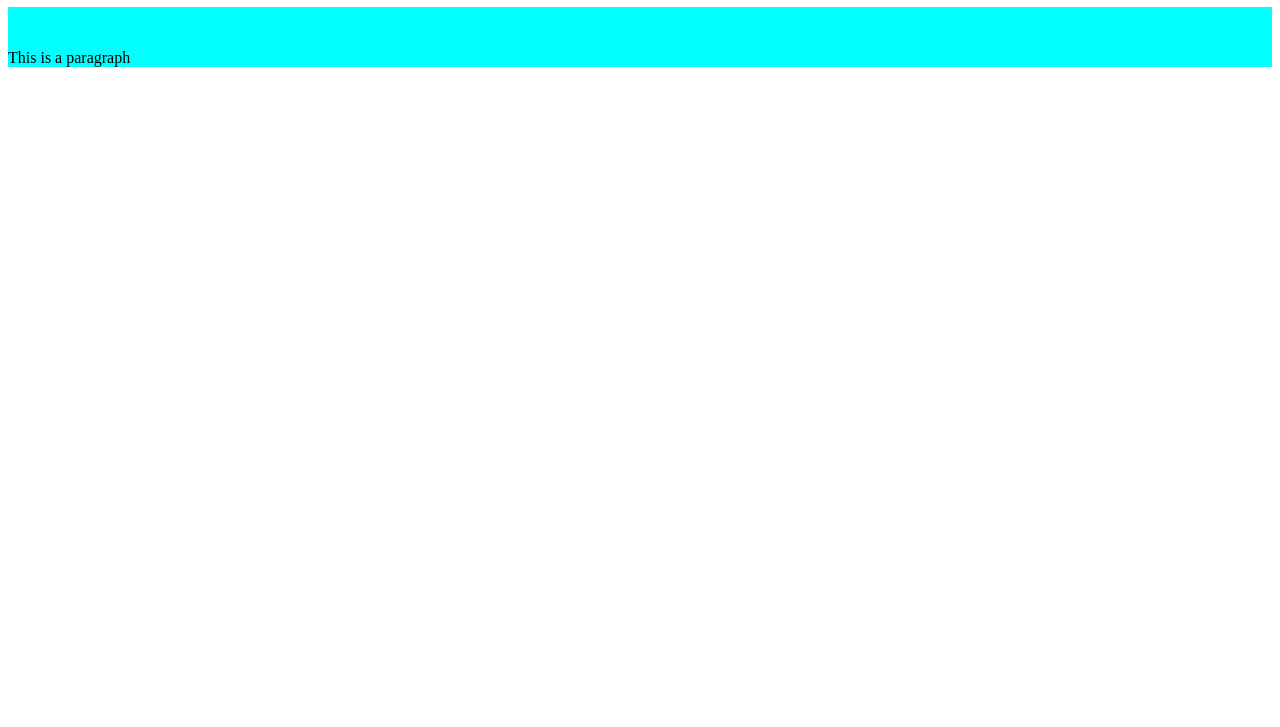
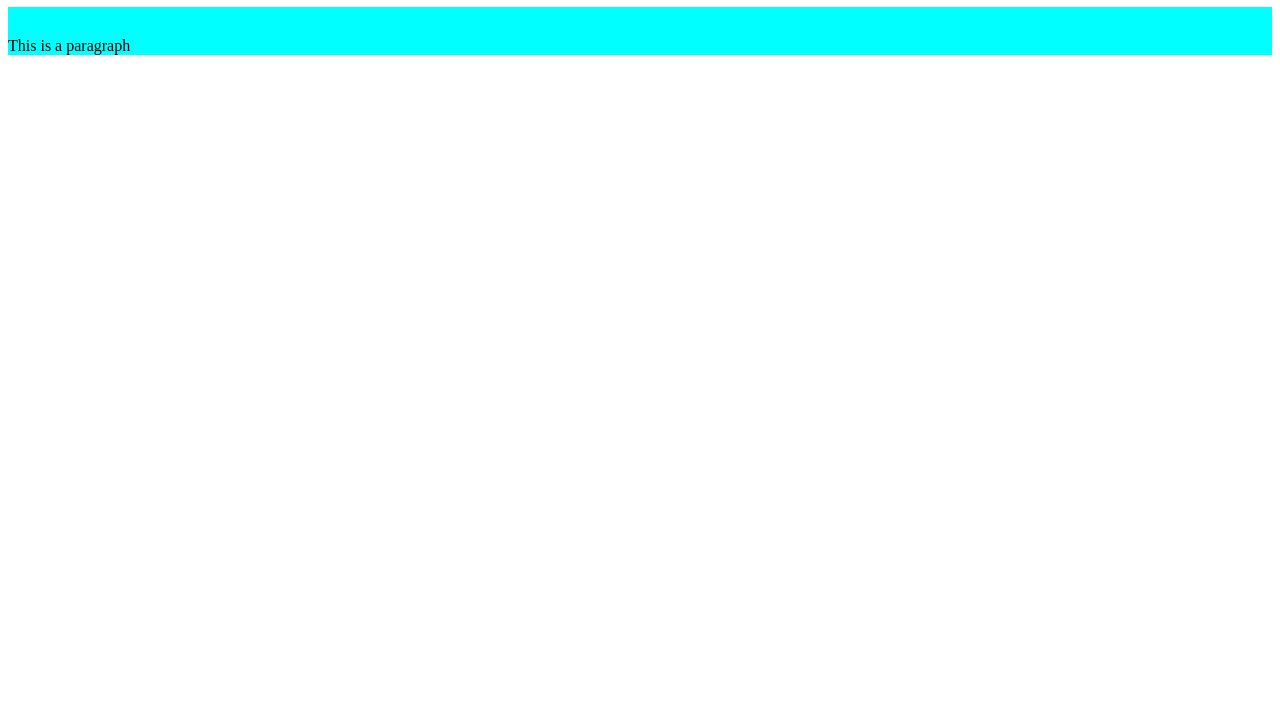
Before and after one commit to tim0107/BTVN3, a plain HTML site: page Link2/Phieuso1/bai2/index.html in a window 1280 px wide. Shown: the part 73-800 px from the top of the page. Drawn offline with Linux system fonts and the light colour scheme.

Commit message:
review bai tap ngay 12 thang 7 nam 2024

```diff
--- a/Link1/bai1/style.css
+++ b/Link1/bai1/style.css
@@ -21,6 +21,7 @@ menu{
     display: flex;
     height: 700px;
     width: 100%;
+    /* thừa  */
     justify-content: space-between;
 }
 
--- a/Link1/bai2/style.css
+++ b/Link1/bai2/style.css
@@ -1,6 +1,7 @@
 body, * {
     padding: 0;
     border-radius: 12px;
+    /* sai */
     margin: 20px;
 }
 header{
--- a/Link2/Phieuso1/bai2/style.css
+++ b/Link2/Phieuso1/bai2/style.css
@@ -1,13 +1,5 @@
-
-div{
-    background-color: aqua;
-    padding: 30px;
-    position: relative;
-}
 
 p{
-    position: absolute;
-        bottom: 0;
-        margin: 0;
-        left: 0;
+    background-color: cyan;
+    padding-top: 30px;
 }
--- a/Phieuso2-phan2/bai3/style.css
+++ b/Phieuso2-phan2/bai3/style.css
@@ -4,6 +4,7 @@ body, * {
 }
 
 .navbar {
+    /* dùng position: fixed  nha */
     position: sticky;
     top: 0;
     display: flex;
```
Also changed, not shown: BaiTapLuyenTap/Happypaw/style.css (+9 -3 lines).
